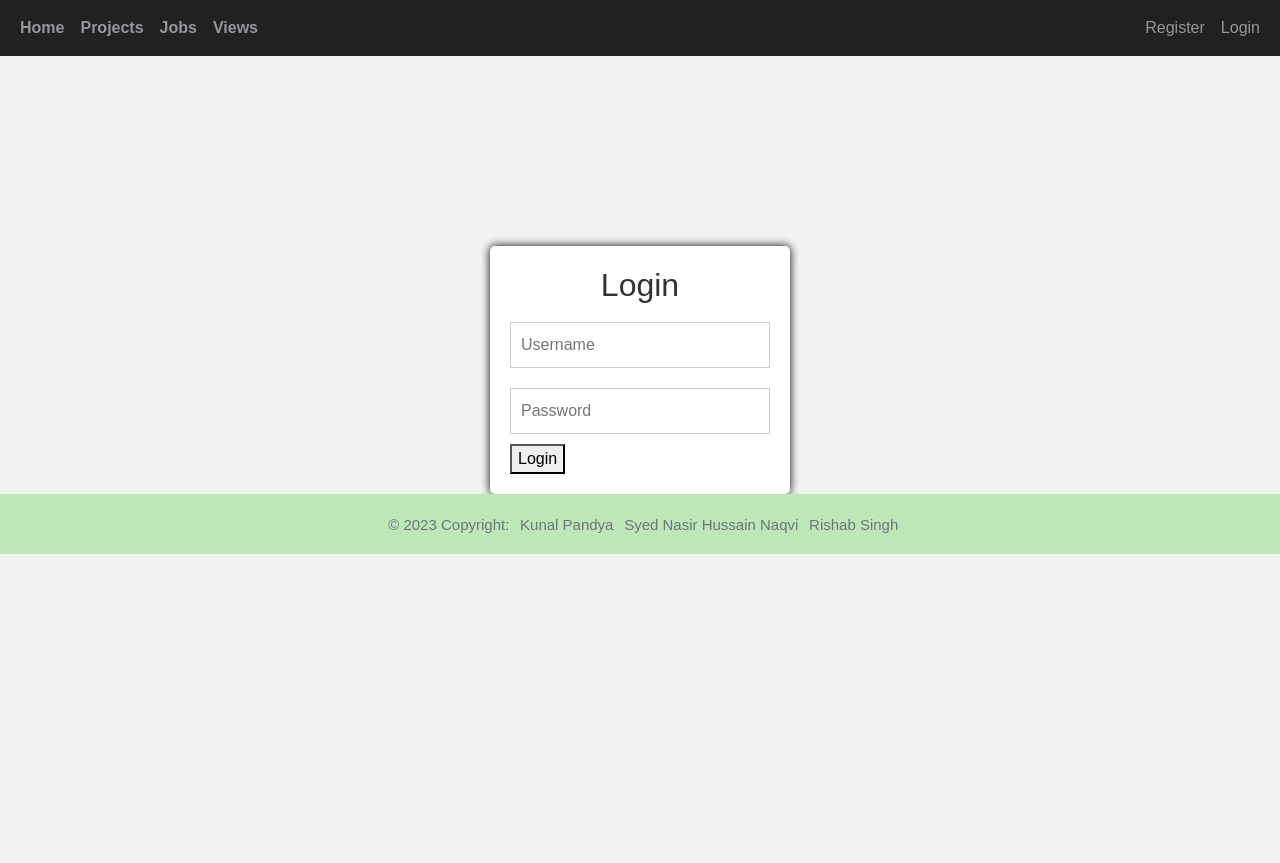
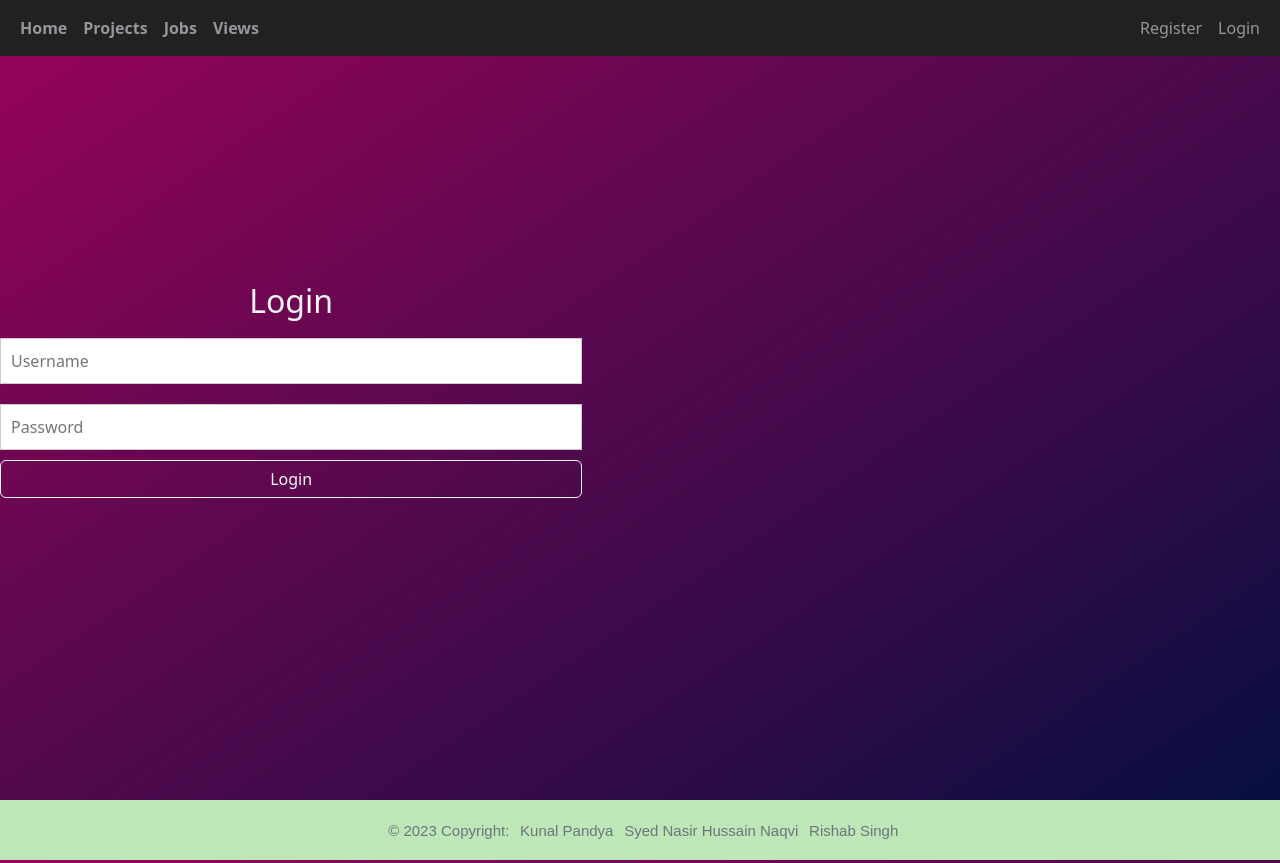
Before and after one commit to kunalpanda/DBMS_Final_Proj, a PHP site: page /login.php in a window 1280 px wide. Before the commit the page ends 554 px from the top, so only its background shows below. Run offline with PHP 8.4, Linux system fonts and the light colour scheme; some libraries are stand-ins or nearby versions.

Commit message:
Style changes for login and signup

```diff
--- a/css/forms.css
+++ b/css/forms.css
@@ -1,19 +1,3 @@
-body {
-  font-family: Arial, sans-serif;
-  display: flex;
-  justify-content: center;
-  align-items: center;
-  height: 100vh;
-  background-color: #f2f2f2;
-}
-
-.form-container {
-  background-color: white;
-  padding: 20px;
-  border-radius: 5px;
-  box-shadow: 0px 0px 10px 0px #000000;
-  width: 300px;
-}
 
 input[type="text"],
 input[type="password"],
@@ -28,21 +12,8 @@ select {
   box-sizing: border-box;
 }
 
-input[type="submit"] {
-  background-color: #4caf50;
-  color: white;
-  padding: 14px 20px;
-  margin: 10px 0;
-  border: none;
-  cursor: pointer;
-  width: 100%;
-}
-
-input[type="submit"]:hover {
-  opacity: 0.8;
-}
 
 h2 {
   text-align: center;
-  color: #333;
+  color: whitesmoke;
 }
--- a/login.php
+++ b/login.php
@@ -6,15 +6,18 @@ include "header.php";
     <meta name="viewport" content="width=device-width, initial-scale=1.0">
     <title>Login</title>
     <link rel="stylesheet" type="text/css" href="css/forms.css">
+    <style></style>
 </head>
-<body>
-    <div class="form-container">
-        <form action="./db/loginHandler.inc.php" method="post">
-            <h2>Login</h2>
-            <input type="text" name="Username" placeholder="Username" required>
-            <input type="password" name="Password" placeholder="Password" required>
-            <button type="submit">Login</button>
-        </form>
+<body style="background: linear-gradient(to bottom right, rgb(153, 3, 90), rgb(2, 15, 63));">
+    <div class="d-flex align-items-center min-vh-100" style="padding-bottom: 20px;">
+        <div class="form-container-lg">
+            <form action="./db/loginHandler.inc.php" method="post">
+                <h2 style="color:Whitesmoke;">Login</h2>
+                <input type="text" name="Username" placeholder="Username" required>
+                <input type="password" name="Password" placeholder="Password" required>
+                <button type="submit" class="btn btn-outline-light" style="width:100%;">Login</button>
+            </form>
+        </div>
     </div>
 
     <?php
```
Also changed, not shown: signup.php (+5 -9 lines).
